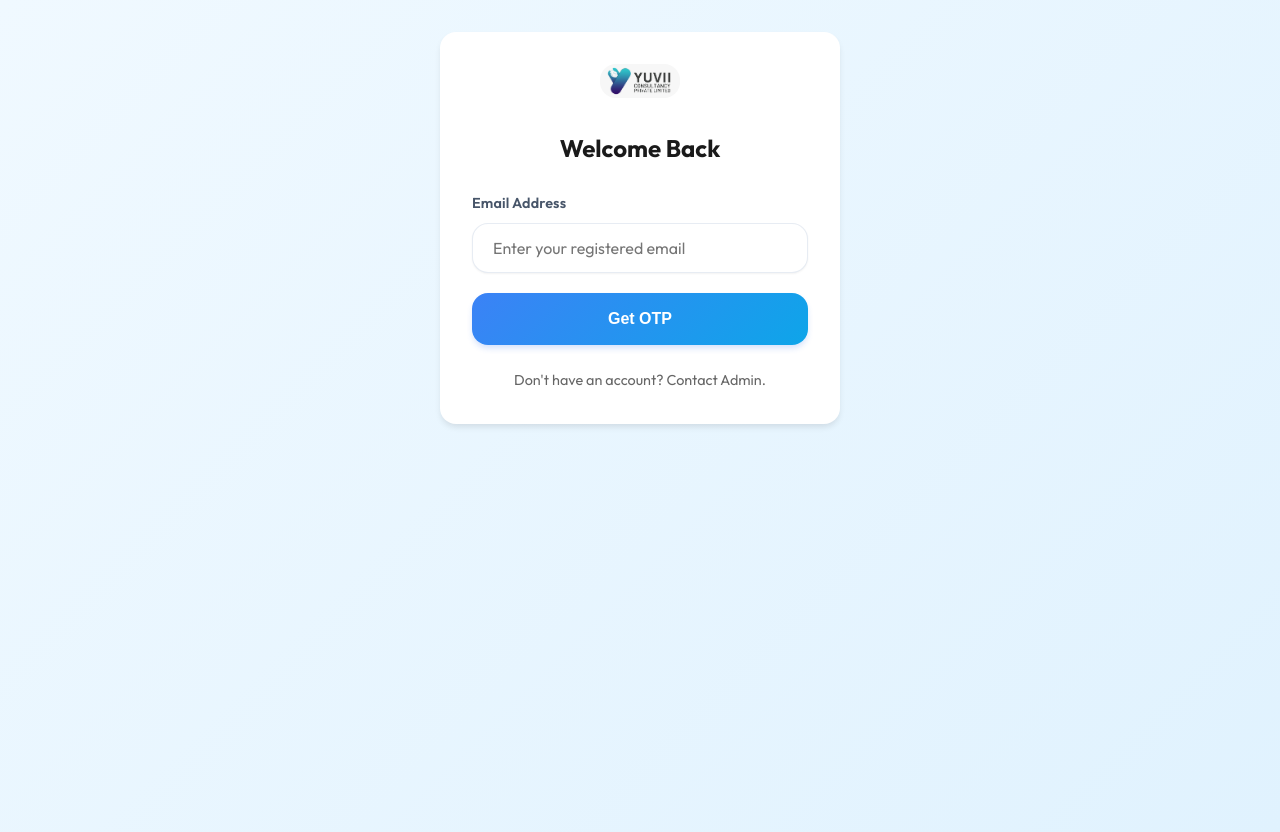
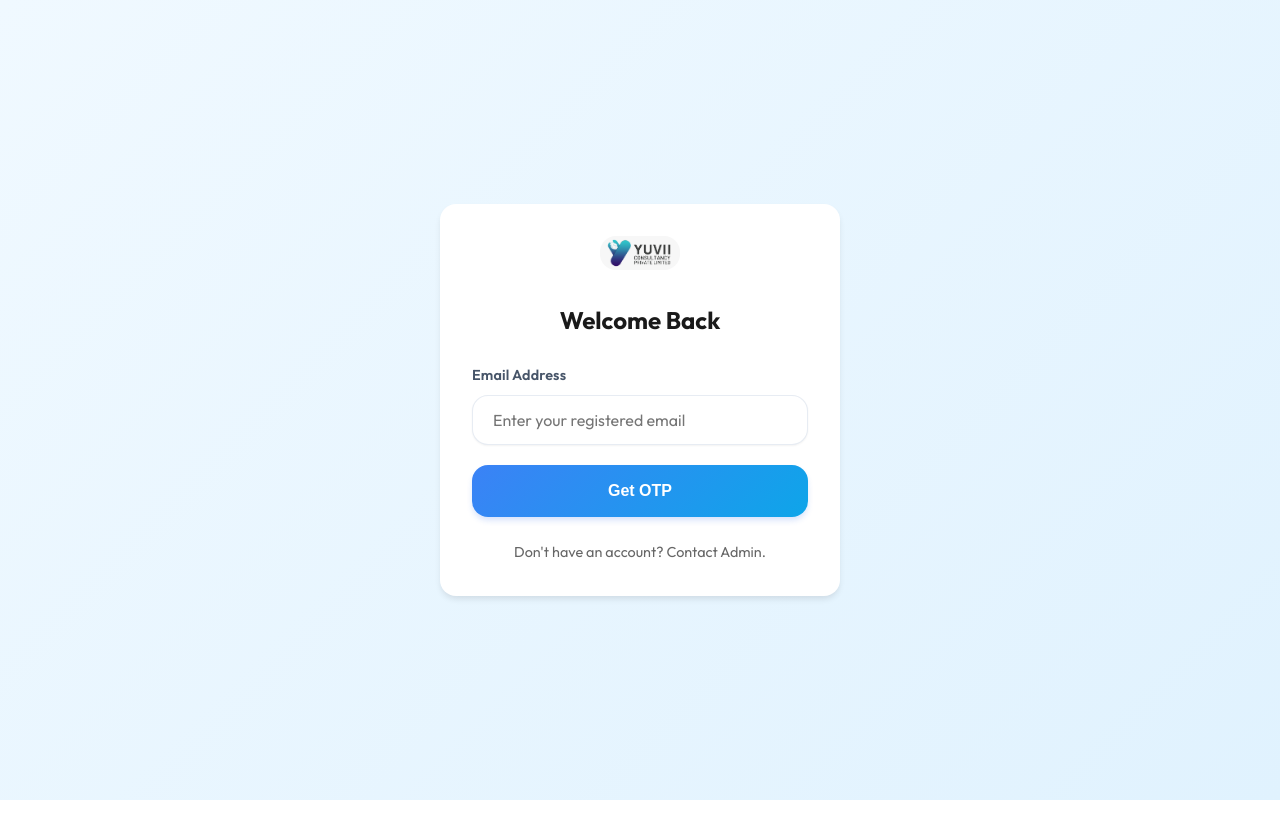
Before and after one commit to Xavierrodgriues/frontend-redis, a React (Vite) app: page / in a window 1280 px wide. After the commit the page ends 800 px from the top, so only its background shows below. Built offline with nearby package versions, Linux system fonts and the light colour scheme.

Commit message:
fix: login div center aligned

```diff
--- a/src/components/Login.jsx
+++ b/src/components/Login.jsx
@@ -55,7 +55,8 @@ const Login = ({ onLogin, onNavigate }) => {
   };
 
   return (
-    <div className="auth-container">
+    <div style={{ minHeight: '100vh', display: 'flex', alignItems: 'center', justifyContent: 'center', width: '100%' }}>
+      <div className="auth-container">
       <div style={{ textAlign: 'center', marginBottom: '1.5rem' }}>
         <img src="/yuvii-logo.jpeg" alt="Yuvii Logo" style={{ width: '80px', borderRadius: '1rem' }} />
       </div>
@@ -115,6 +116,7 @@ const Login = ({ onLogin, onNavigate }) => {
       <div style={{ marginTop: '1.5rem', textAlign: 'center', fontSize: '0.9rem', color: '#666' }}>
         Don't have an account? Contact Admin.
       </div>
+      </div>
     </div>
   );
 };
```
